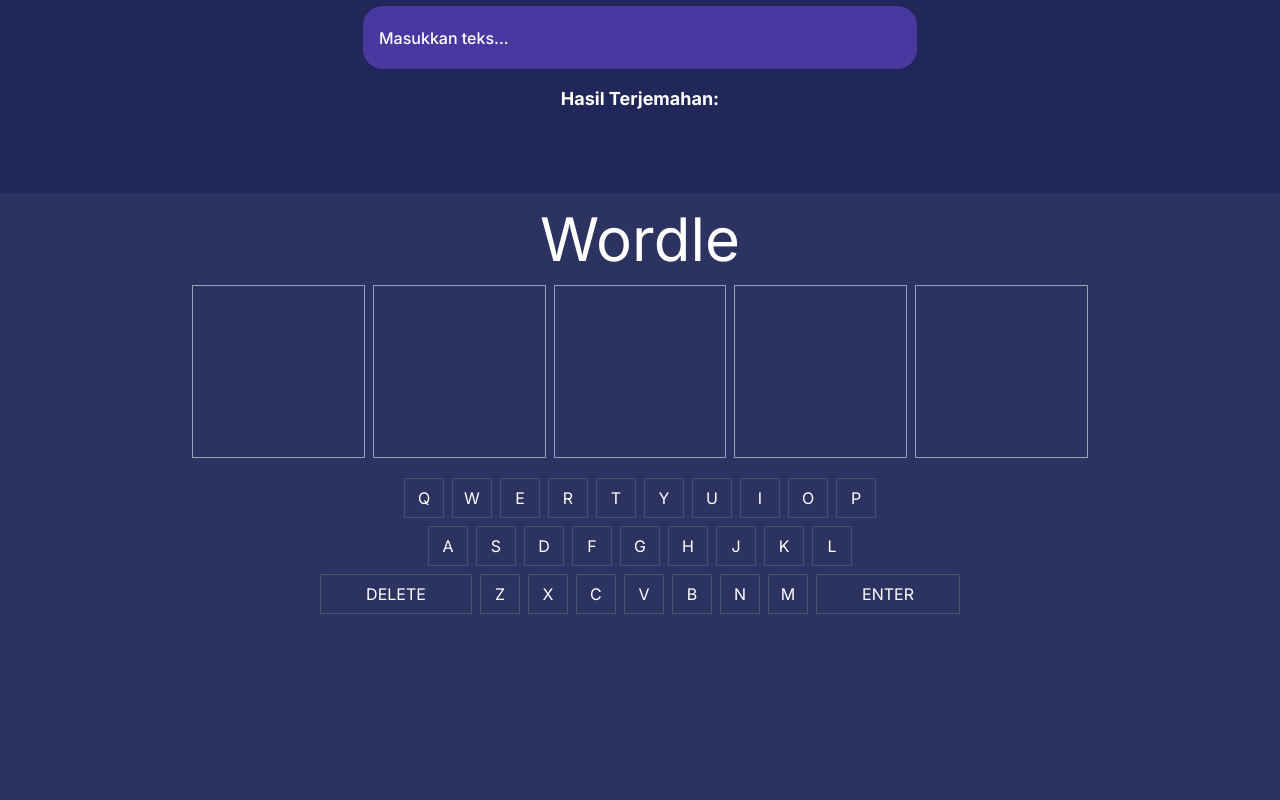
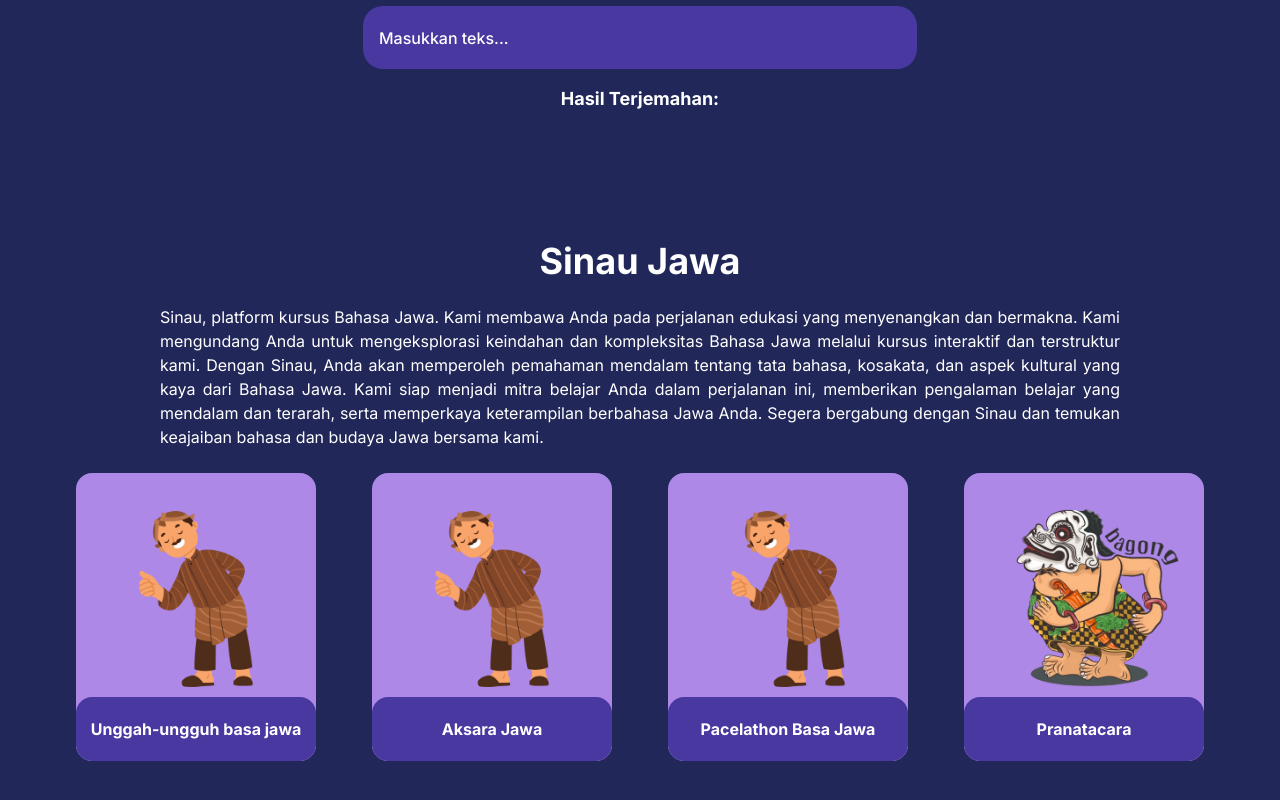
Before and after one commit to princeofverry/Sinau-Web, a Next.js app: page /Course in a window 1280 px wide. Shown: the part 1794-2594 px from the top of the page. Built offline with nearby package versions, Linux system fonts and the light colour scheme.

Commit message:
wordle page baru

```diff
--- a/src/app/Course/page.js
+++ b/src/app/Course/page.js
@@ -5,7 +5,7 @@
 import TextBjir from "../ContentMouse";
 // import AppCarousel from "./components/appCarousel";
 import BackToTop from "../components/utilities/Component/BackToTop";
-import Wordle from "../components/Course/components/wordle";
+// import Wordle from "../Game/wordle";
 import Course1 from '../components/Course/components/course1'
 
 
@@ -53,7 +53,7 @@
           <TranslateJawa />
           <TranslateLatin />
       </div>
-      <Wordle/>
+      {/* <Wordle/> */}
       <Course1/>
       <BackToTop url={"/bahasa"}/>
     </>
--- a/src/app/components/Course/components/wordle.js
+++ b/src/app/Game/page.js
@@ -126,9 +126,9 @@
     };
 
     return (
-        <div className="bg-[#2C3361] min-h-screen text-white">
-            <div className="container mx-auto flex flex-col max-h-screen">
-                <h1 className="text-6xl text-center my-4">Wordle</h1>
+        <div className="bg-[#2C3361] h-full text-white">
+            <div className="container mx-auto flex flex-col h-full py-24 sm:py-16">
+                <h1 className="text-6xl text-center my-8">Wordle</h1>
                 <div>
                     <div className="grid grid-cols-5 gap-2 max-w-4xl mx-auto">
                         {[...new Array(30)].map((_, index) => renderAnswerCell(index))}
--- a/src/app/components/utilities/Content/catagories.js
+++ b/src/app/components/utilities/Content/catagories.js
@@ -1,4 +1,5 @@
 import Image from "next/image";
+import Link from "next/link";
 import React from "react";
 import SliderTestimoni from "../../Course/components/TestimonialSlider";
 import Statistik from "./statistik";
@@ -49,6 +50,11 @@
                 kata dengan indahnya <strong>bahasa Jawa.</strong> Seru dan
                 menantang!
               </p>
+              <Link href="./Game">
+                <button className="bg-[#5260e2] p-1 rounded-md hover:bg-[#48306e] hover:scale-105 transition duration-300 text-base justify-self-center">
+                  Mau main?
+                </button>
+              </Link>
             </div>
           </div>
           <div className="flex w-64">
@@ -71,7 +77,9 @@
         </div>
         <div className="bg-[#2C3361] p-4 sm:p-8 flex sm:flex-row flex-col">
           <div className="p-4 sm:ml-8">
-            <h1 className="text-white text-2xl sm:text-3xl text-center sm:text-left">Testimoni Pengguna Kami!</h1>
+            <h1 className="text-white text-2xl sm:text-3xl text-center sm:text-left">
+              Testimoni Pengguna Kami!
+            </h1>
             <p className="text-white mt-4 sm:mr-24 text-justify sm:text-base text-sm">
               Pemberi testimoni adalah penjelmaan kepuasan, menjadi saksi
               berharga atas pengalaman yang luar biasa. Dengan penuh antusias,
```
